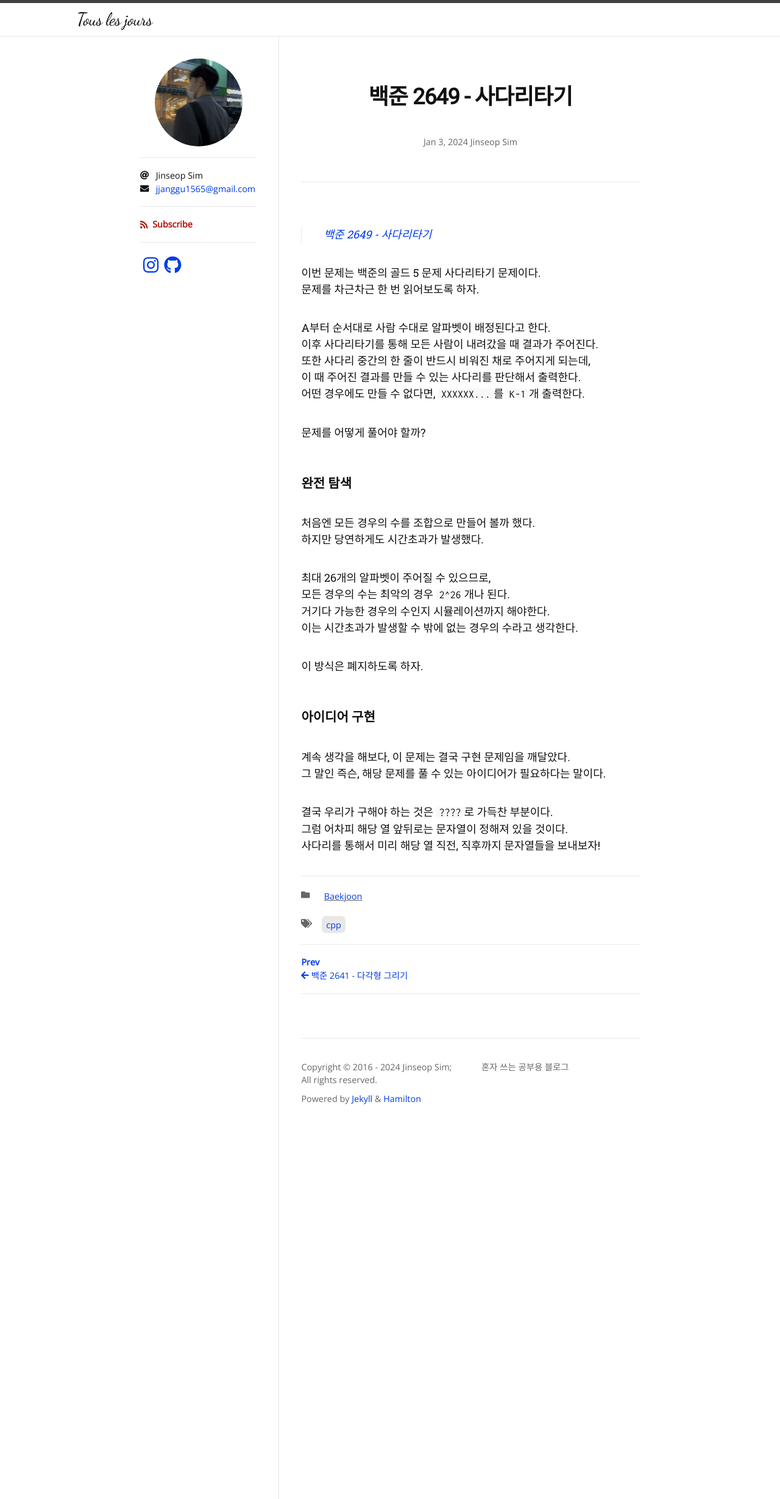
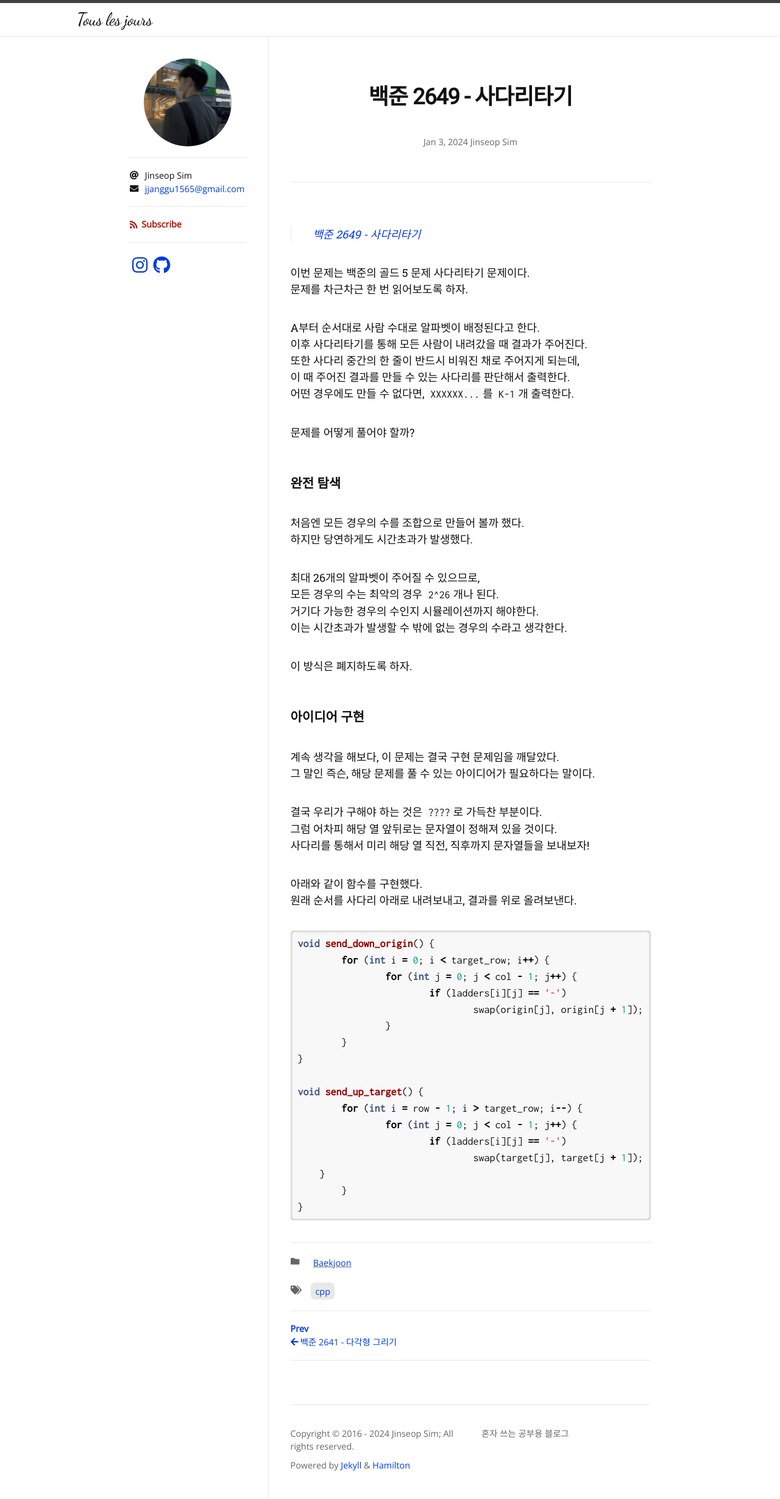
Before and after one commit to Jinseop-Sim/Jinseop-Sim.github.io, a Jekyll site: the page built from _posts/2024-01-03-bj-2469.md, in a window 1280 px wide. Shown: the whole page at 61% size. Built offline with Jekyll 4.4.1, drawn with Linux system fonts in a browser that asks for light colours; nearby versions of some CDN libraries; some web fonts are replaced.

Commit message:
글 추가

````diff
--- a/_posts/2024-01-03-bj-2469.md
+++ b/_posts/2024-01-03-bj-2469.md
@@ -37,3 +37,25 @@ A부터 순서대로 사람 수대로 알파벳이 배정된다고 한다.
 결국 우리가 구해야 하는 것은 ```????```로 가득찬 부분이다.
 그럼 어차피 해당 열 앞뒤로는 문자열이 정해져 있을 것이다.
 사다리를 통해서 미리 해당 열 직전, 직후까지 문자열들을 보내보자!
+
+아래와 같이 함수를 구현했다.
+원래 순서를 사다리 아래로 내려보내고, 결과를 위로 올려보낸다.
+{% highlight cpp %}
+void send_down_origin() {
+	for (int i = 0; i < target_row; i++) {
+		for (int j = 0; j < col - 1; j++) {
+			if (ladders[i][j] == '-')
+				swap(origin[j], origin[j + 1]);
+		}
+	}
+}
+
+void send_up_target() {
+	for (int i = row - 1; i > target_row; i--) {
+		for (int j = 0; j < col - 1; j++) {
+			if (ladders[i][j] == '-')
+				swap(target[j], target[j + 1]);
+    }
+	}
+}
+{% endhighlight %}
````
